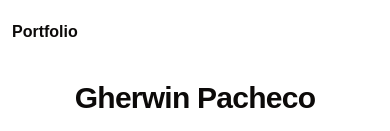
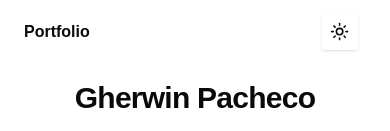
Before and after one commit to GherwinPacheco/portfolio, a React (Vite) app: page / in a window 390 px wide. Shown: the top 131 px of the page. Built offline with nearby package versions, Linux system fonts and the light colour scheme; a web font is replaced by a local one.

Commit message:
navbar fix

```diff
--- a/src/layouts/navbar.jsx
+++ b/src/layouts/navbar.jsx
@@ -10,8 +10,8 @@ const Navbar = () => {
     return (
         <nav className={`w-screen fixed bg-white dark:bg-black z-50`}>
             <div className='container mx-auto p-3 flex items-center justify-center'>
-                <div className='flex-[1]'>
-                    <p className='font-bold py-2'>
+                <div className='flex-[1] flex items-center'>
+                    <p className='font-bold py-2 px-3 lg:px-0'>
                         Portfolio
                     </p>
                 </div>
@@ -24,9 +24,9 @@ const Navbar = () => {
                         </a>
                     )}
 
-                    <div className="ml-5"><ModeToggle/></div>
+
                 </div>
-
+                <div className="mx-5 lg:mr-0 lg:ml-5"><ModeToggle/></div>
 
             </div>
         </nav>
```
